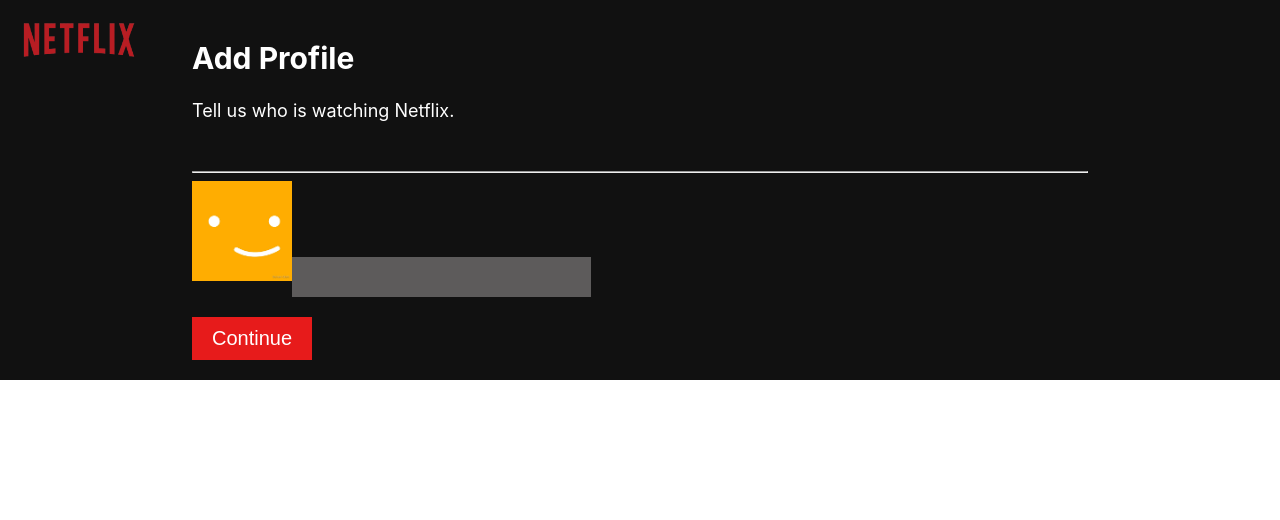
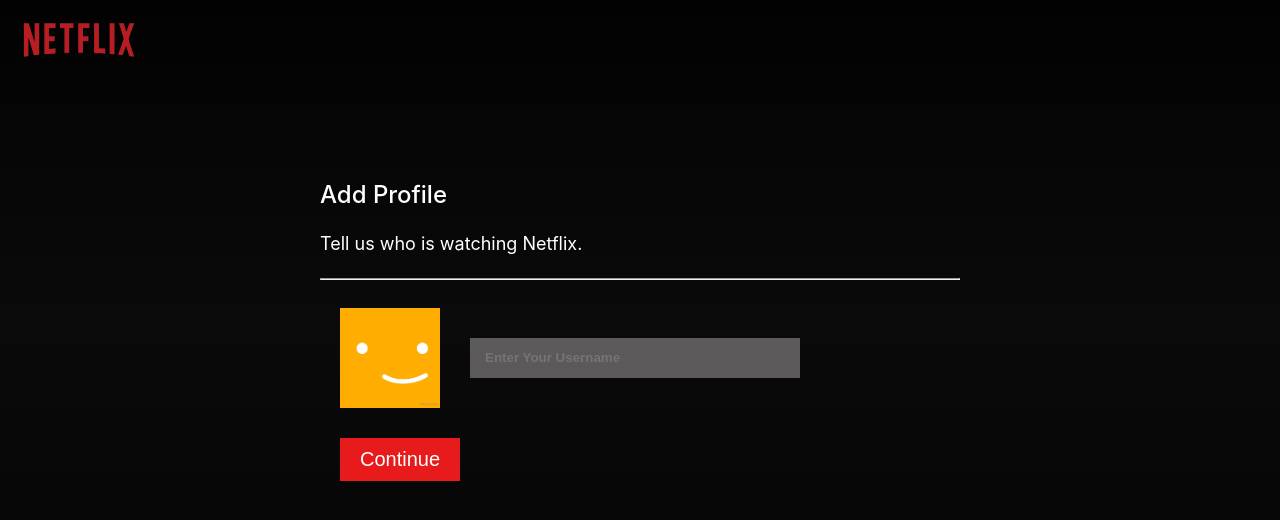
Before and after one commit to vaishali8799/netflix-clone, a React (Create React App) app: page /Profile in a window 1280 px wide. Shown: the top 520 px of the page. Built offline with nearby package versions, Linux system fonts and the light colour scheme; no server answers.

Commit message:
all up-to-date

```diff
--- a/src/App.js
+++ b/src/App.js
@@ -26,6 +26,7 @@
           dispatch(login({
             id: userAuth.uid,
             email: userAuth.email,
+            name: userAuth.displayName,
           }))
           console.log(userAuth)
         }
--- a/src/components/Home.js
+++ b/src/components/Home.js
@@ -15,6 +15,7 @@
             <Row title="Romantic Movies" fetchUrl={requests.fetchRomanceMovies} />
             <Row title="Action Movies " fetchUrl={requests.fetchActionMovies} />
             <Row title="Comedy Movies" fetchUrl={requests.fetchComedyMovies} />
+            <Row title="Sci-Fi Movies" fetchUrl={requests.fetchSciFiMovies} />
             <Row title="Horror Movies" fetchUrl={requests.fetchHorrorMovies} />
             <Row title="Documentaries" fetchUrl={requests.fetchDocumentaries }/>
         </div>
--- a/src/components/Nav.css
+++ b/src/components/Nav.css
@@ -18,6 +18,14 @@
     cursor: pointer;
     padding:15px;
     right :30px;
+}.username{
+    top:-20px;
+    position: fixed;
+    cursor: pointer;
+    padding:15px;
+    font-size: 20px;
+    font-weight: 500;
+    right :70px;
 }
 .nav{
     background-color: black;
--- a/src/components/Nav.js
+++ b/src/components/Nav.js
@@ -4,11 +4,14 @@
 import Avatar from '../utils/avatar.png'
 import './Nav.css'
 import { auth } from '../firebase'
+import { userDetail } from '../features/userSlice'
+import {useSelector} from 'react-redux'
 
 const Nav = () => {
     const [show, handleshow] = useState(false);
     const [dropdown, setdropdown] = useState(false)
-    const history=useHistory()
+    const history = useHistory()
+    const user = useSelector(userDetail);
     const transitioNavbar = () => {
         if (window.scrollY > 100) {
             handleshow(true);
@@ -27,7 +30,9 @@
         <div className={`${show && 'nav'}`}>
             <div className="nav__content">
                 <img className="nav__logo" src={Logo} alt="Netflix-Logo" onClick={() => { history.push("/") }}></img>
-                <img className="avatar" src={Avatar} alt="User-avatar" onMouseUp={() => {setdropdown(!dropdown)}}></img>
+                <h4 className="username">Hi, {user.name}</h4>
+                <img className="avatar" src={Avatar} alt="User-avatar" onMouseUp={() => { setdropdown(!dropdown) }}></img>
+
                 {dropdown && <div className="dropdown">
                     <div className="dropdown__content">
                             <p>Help</p>
--- a/src/components/Profile.css
+++ b/src/components/Profile.css
@@ -1,24 +1,29 @@
 .Profile__screen{
-    height: 100%;
+    height: 100% !important;
+    position: relative;
 }
+
 .Profile__body{
     z-index: 1;
-    width: 70vw;
+    width: 50vw;
+    top:20%;
+    right: 0;
+    left: 0;
+    position: absolute;
     /* background-color: black !important; */
-
-    top: 30%;
-    left:0;
-    right: 0;
     margin-left: auto ;
     margin-right: auto ;
-    padding: 20px;
+
 }
 img{
     width: 100px;
     height: 100px;
 }
-.profile__content{
-
+.user__details{
+    padding: 20px;
+    display: flex;
+    align-items: center;
+    justify-content: flex-start;
 }
 .profile__content>form>button{
     border: none;
@@ -30,15 +35,19 @@
     color: #fff;
     cursor: pointer;
     margin-top: 10px;
+    margin-left: 20px;
 }
 .user__details>input{
     outline-width: 0;
-    width: 30%;
+    width: 50%;
     border: 0;
     font-weight: 600;
     color: #fff;
     padding:5px 15px;
-    margin-bottom: 10px;
+    margin:30px;
     height: 30px;
     background-color: rgba(119, 116, 116, 0.75);
 }
+.Profile__body>h2{
+    font-weight: 500;
+}
--- a/src/components/Profile.js
+++ b/src/components/Profile.js
@@ -3,31 +3,36 @@
 import avatar from '../utils/avatar.png'
 import './Profile.css'
 import { auth } from '../firebase'
+import { useHistory } from 'react-router'
 
 const Profile = () => {
     const nameRef = useRef(null);
-    const handleSubmit = () => {
-
+    const history =useHistory()
+    const handleSubmit = (e) => {
+        e.preventDefault()
         const user = auth.currentUser;
         user.updateProfile({
             displayName: nameRef.current.value
-        }).then(res=>console.log(res)).catch(err=>alert(err.message))
+        }).then(res => console.log(res)).catch(err => alert(err.message))
+        history.push("/Home")
     }
 
     return (
 
             <div className="Profile__screen">
-                <img className="login__logo" src={Logo} alt="Netflix-Logo"></img>
+            <img className="login__logo" src={Logo} alt="Netflix-Logo"></img>
+            <div className="login__gradient" />
                  <div className="Profile__body">
-                <h1>Add Profile</h1>
+                <h2>Add Profile</h2>
                 <h4>Tell us who is watching Netflix.</h4>
                 <hr/>
                 <div className="profile__content">
 
                     <form>
                     <div className="user__details">
-                    <img src={avatar} alt="avatar"/>
-                    <input ref={nameRef} type="text"></input>
+                            <img src={avatar} alt="avatar" />
+
+                    <input ref={nameRef} type="text" placeholder="Enter Your Username"></input>
                     </div>
                         <button type="submit" onClick={handleSubmit}>Continue</button>
                         </form>
--- a/src/components/SignUp.css
+++ b/src/components/SignUp.css
@@ -13,7 +13,7 @@
     margin-right: auto ;
     padding: 20px;
 }
-hr{
+.signup__body hr{
     margin-top: 50px;
 }
 .signup__form{
@@ -29,6 +29,7 @@
 }
 .signup__form>h1{
     text-align: left;
+    font-size: 30px;
     font-size: 30px;
 }
 .signup__form>form>input{
@@ -55,9 +56,7 @@
     font-weight: 400;
     font-size: 18px;
 }
-h1{
-    font-size: 30px;
-}
+
 h2{
     font-weight: 500;
 }
--- a/src/features/userSlice.js
+++ b/src/features/userSlice.js
@@ -19,5 +19,6 @@
 
 })
 export const { login, logout } = userSlice.actions;
-export const userSelect=(state)=>state.user.isAuth
+export const userSelect = (state) => state.user.isAuth;
+export const userDetail = (state) => state.user.user;
 export default userSlice.reducer;
--- a/src/utils/requests.js
+++ b/src/utils/requests.js
@@ -8,7 +8,8 @@
    fetchComedyMovies: `/discover/movie?api_key=${API_Key}&with_genres=35`,
    fetchHorrorMovies: `/discover/movie?api_key=${API_Key}&with_genres=27`,
    fetchRomanceMovies: `/discover/movie?api_key=${API_Key}&with_genres=10749`,
-   fetchDocumentaries: `/discover/movie?api_key=${API_Key}&with_genres=99`,
+   fetchSciFiMovies:`/discover/movie?api_key=${API_Key}&with_genres=878`,
+   fetchDocumentaries: `/discover/movie?api_key=${API_Key}&with_genres=36`,
 
 }
 export default requests;
```
